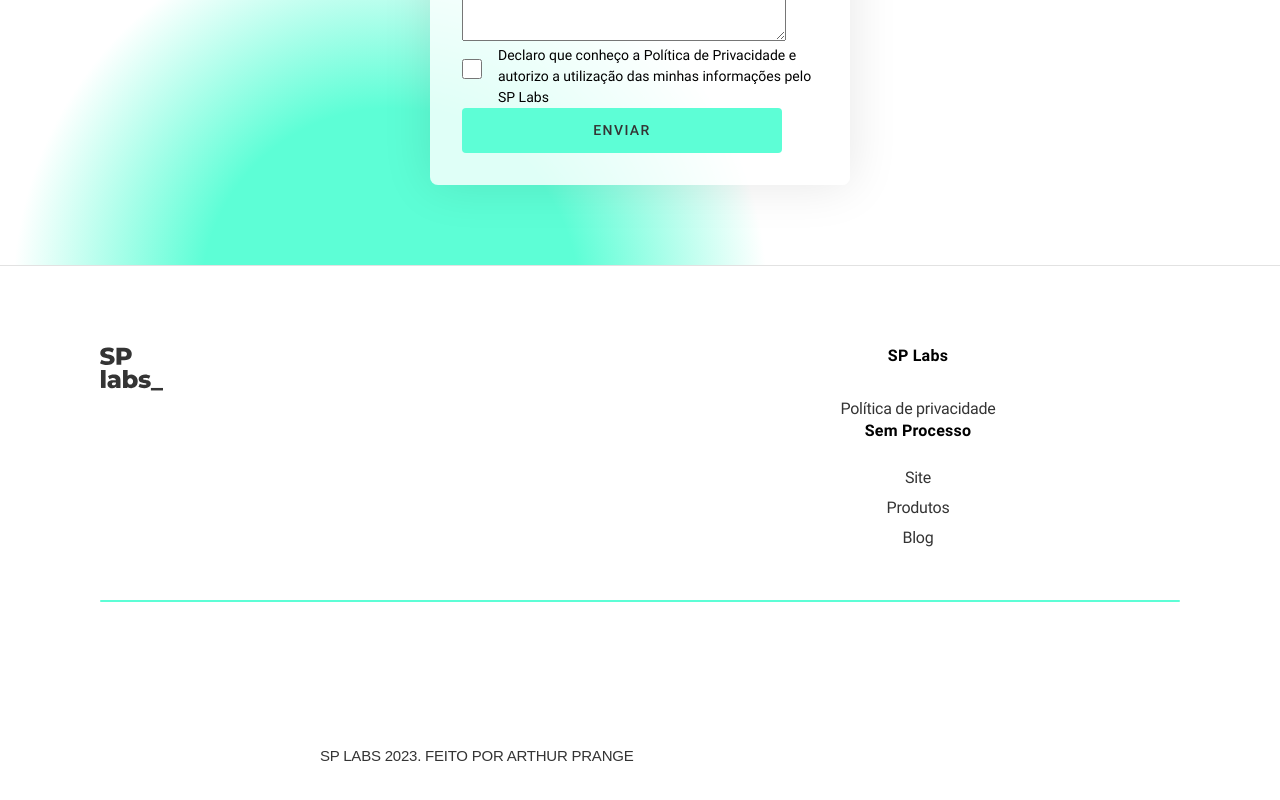
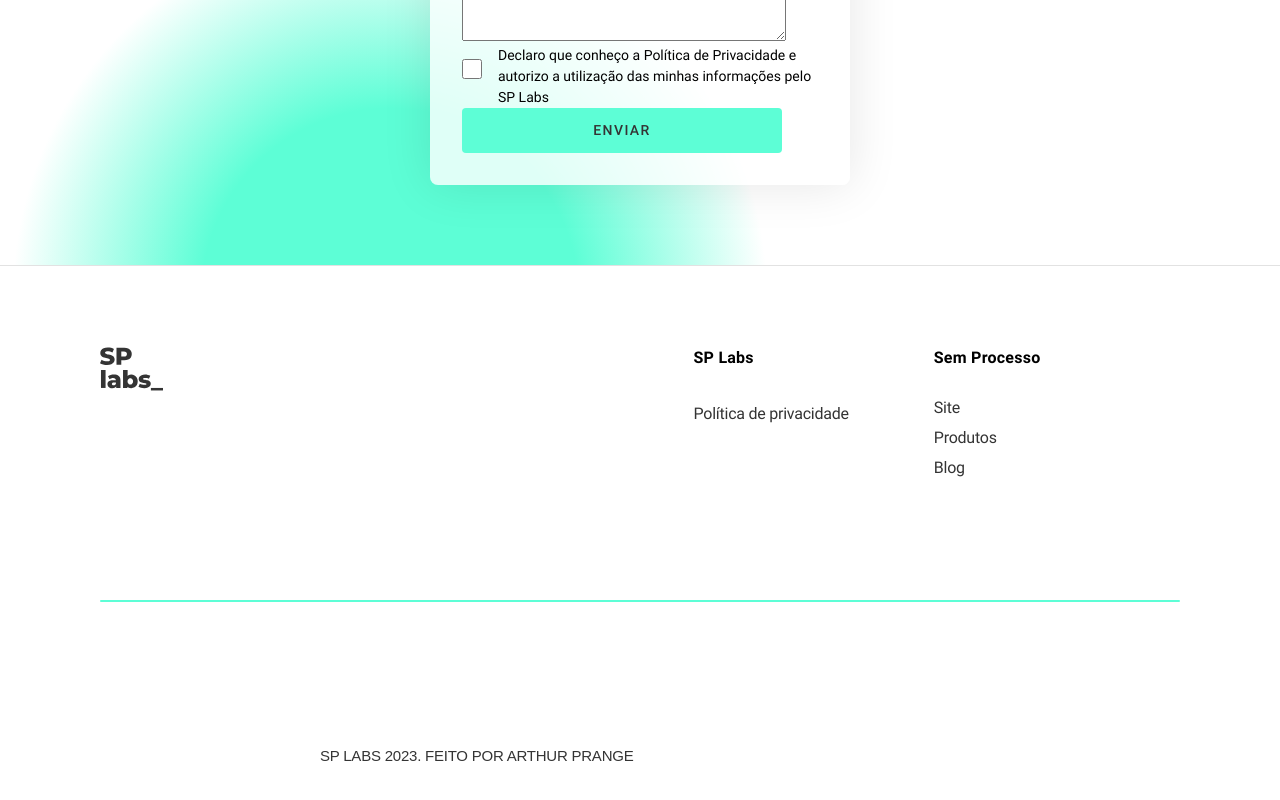
Before and after one commit to artprange/SP_labs, a React (Create React App) app in the folder Desktop/SP/sp-app/: page / in a window 1280 px wide. Shown: the part 2995-3795 px from the top of the page. Built offline with nearby package versions, Linux system fonts and the light colour scheme; no server answers.

Commit message:
refactoring to come

```diff
--- a/Desktop/SP/sp-app/src/components/FooterContainer/styles.scss
+++ b/Desktop/SP/sp-app/src/components/FooterContainer/styles.scss
@@ -183,46 +183,49 @@
     }
   }
 }
-.footer-main__info {
-  width: 330px;
-  height: 105px;
-  display: flex;
-  flex-direction: column;
-  align-items: center;
 
-  h5 {
-    display: flex;
-    height: 19px;
-    justify-content: center;
-    align-items: center;
-    align-self: stretch;
-  }
-  h6 {
-    color: var(--Cinza-Escuro, #343434);
-    font-family: Roboto;
-    font-size: 16px;
-    font-style: normal;
-    font-weight: 400;
-    line-height: 24px; /* 150% */
-    letter-spacing: -0.24px;
-  }
-  a {
-    text-decoration: none;
-    color: #000;
-  }
+// por algum motivo quebrou na tela grande.
 
-  .footer-content__services {
-    display: flex;
-    flex-direction: column;
-    align-items: center;
-  }
+// .footer-main__info {
+//   width: 330px;
+//   height: 105px;
+//   display: flex;
+//   flex-direction: column;
+//   align-items: center;
 
-  .footer-greenLine {
-    span {
-      width: 331px;
-      height: 2px;
-      border-radius: 4px;
-      background: var(--Verde-Claro, #5dfed6);
-    }
-  }
-}
+//   h5 {
+//     display: flex;
+//     height: 19px;
+//     justify-content: center;
+//     align-items: center;
+//     align-self: stretch;
+//   }
+//   h6 {
+//     color: var(--Cinza-Escuro, #343434);
+//     font-family: Roboto;
+//     font-size: 16px;
+//     font-style: normal;
+//     font-weight: 400;
+//     line-height: 24px; /* 150% */
+//     letter-spacing: -0.24px;
+//   }
+//   a {
+//     text-decoration: none;
+//     color: #000;
+//   }
+
+//   .footer-content__services {
+//     display: flex;
+//     flex-direction: column;
+//     align-items: center;
+//   }
+
+//   .footer-greenLine {
+//     span {
+//       width: 331px;
+//       height: 2px;
+//       border-radius: 4px;
+//       background: var(--Verde-Claro, #5dfed6);
+//     }
+//   }
+// }
--- a/Desktop/SP/sp-app/src/components/HeroContainer/Hero.jsx
+++ b/Desktop/SP/sp-app/src/components/HeroContainer/Hero.jsx
@@ -8,7 +8,7 @@ import Chat from "../ChatContainer/Chat";
 function Hero() {
   const [isChatboxOpen, setIsChatboxOpen] = useState(false);
   const handleChatIconClick = () => {
-    setIsChatboxOpen(!isChatboxOpen); // Toggle the visibility
+    setIsChatboxOpen(!isChatboxOpen);
   };
   return (
     <div className="hero-container">
```
